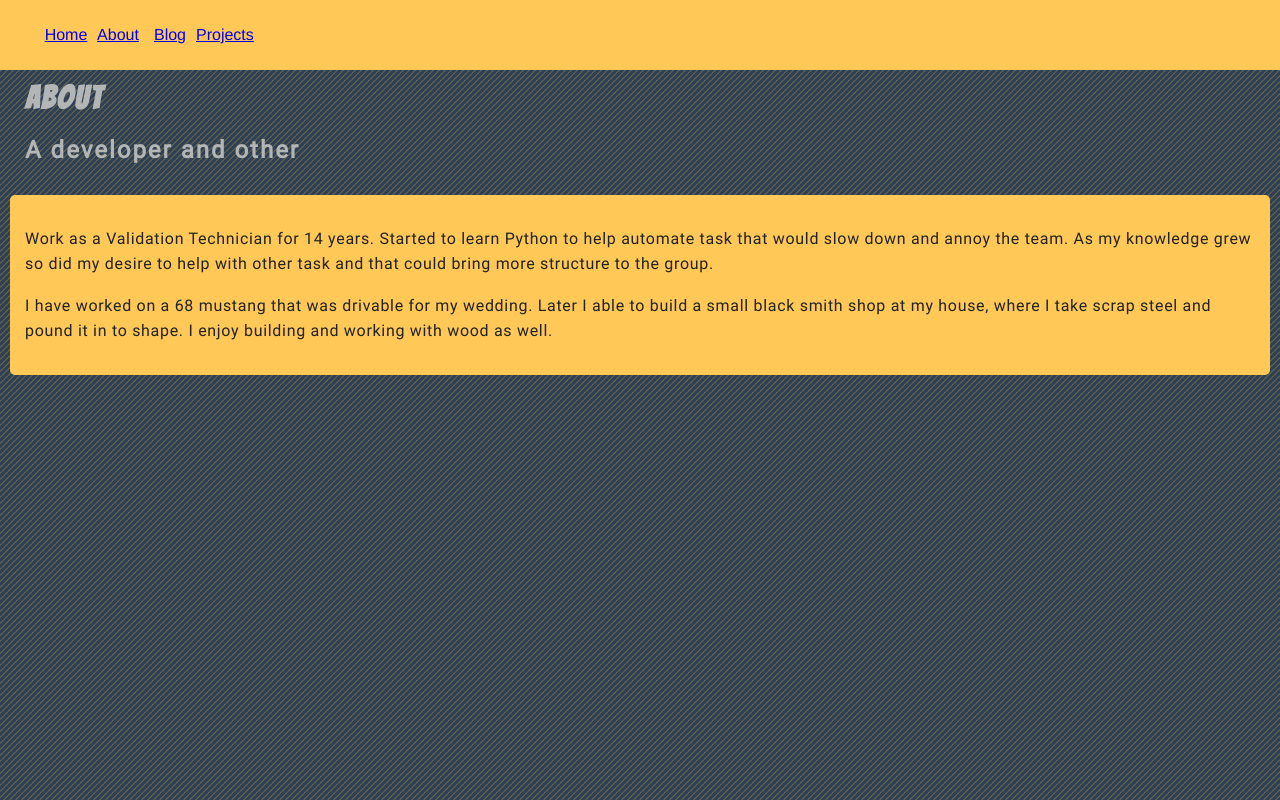
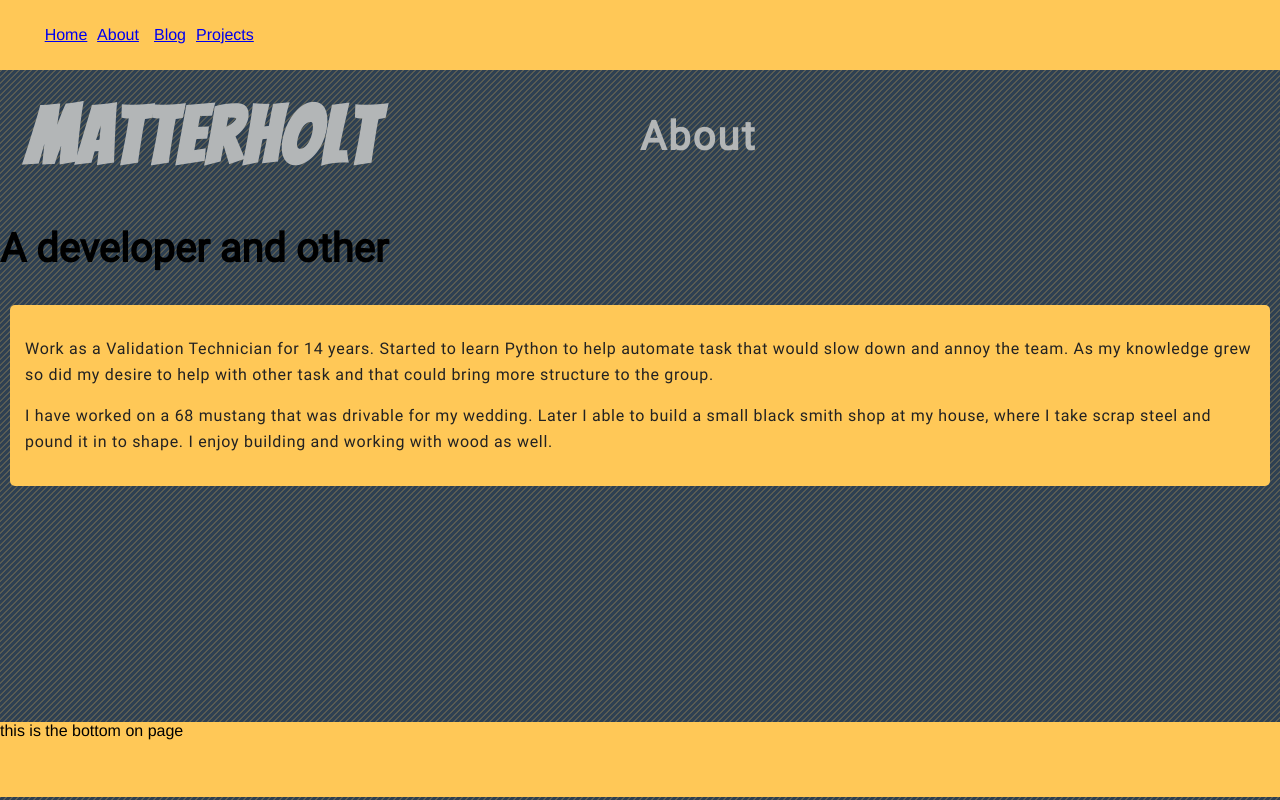
Before and after one commit to matterholt/matterPage, a Next.js app in the folder web/: page /about in a window 1280 px wide. Built offline with nearby package versions, Linux system fonts and the light colour scheme.

Commit message:
added global layout

```diff
--- /dev/null
+++ b/web/component/Footer.js
@@ -0,0 +1,14 @@
+export default function Footer() {
+  return (
+    <div className="footer">
+      <p>this is the bottom on page</p>
+      <style jsx>{`
+        .footer {
+          height: 75px;
+          width: 100%;
+          background: var(--light-accent);
+        }
+      `}</style>
+    </div>
+  );
+}
--- /dev/null
+++ b/web/component/Header.js
@@ -0,0 +1,8 @@
+export default function Header(props) {
+  return (
+    <div className="header">
+      <h1 className="title">Matterholt</h1>
+      <h2 className="subtitle">{props.subtitle}</h2>
+    </div>
+  );
+}
--- /dev/null
+++ b/web/component/Layout.js
@@ -0,0 +1,22 @@
+import React from "react";
+import Nav from "./nav";
+import Header from "./Header";
+import Footer from "./Footer";
+
+export default function Layout(props) {
+  return (
+    <div>
+      <Nav />
+      <Header subtitle={props.subtitle} />
+      <div className="content">{props.children}</div>
+      <Footer />
+      <style jsx>
+        {`
+          .content {
+            min-height: 60vh;
+          }
+        `}
+      </style>
+    </div>
+  );
+}
--- a/web/component/nav.js
+++ b/web/component/nav.js
@@ -1,10 +1,9 @@
 import Link from "next/link";
-import style from "./nav_style.module.css";
 
 export default function Nav() {
   return (
-    <nav className={style.bar}>
-      <ul className={style.navlist}>
+    <nav className="bar">
+      <ul className="navlist">
         <li>
           <Link href="/">
             <a>Home</a>
@@ -27,6 +26,20 @@
         </li>
       </ul>
       <style jsx>{`
+        .bar {
+          width: 100%;
+          padding: 10px 0;
+          margin-bottom: 10px;
+          background: var(--light-accent);
+          width: 100%;
+        }
+
+        .navlist {
+          list-style: none;
+          display: flex;
+          flex-flow: row;
+          text-align: center;
+        }
         li {
           width: 52px;
           text-align: center;
--- a/web/component/nav_style.module.css
+++ /dev/null
@@ -1,14 +0,0 @@
- .bar {
-     width: 100%;
-     padding: 10px 0;
-     margin-bottom: 10px;
-     background: var(--light-accent);
-     width: 100%;
- }
-
- .navlist {
-     list-style: none;
-     display: flex;
-     flex-flow: row;
-     text-align: center;
- }
--- a/web/pages/about.js
+++ b/web/pages/about.js
@@ -1,37 +1,37 @@
-import Nav from "../component/nav";
-
-const WriteUp = () => {
+import Layout from "../component/Layout";
+const PageName = () => {
   return (
+    <div>
+      <h2 className="subtitle">A developer and other</h2>
+    </div>
+  );
+};
+const Content = () => {
+  return (
+    <>
+      <PageName />
       <div className="description">
         <p>
-        Work as a Validation Technician for 14 years. Started to learn Python to
-        help automate task that would slow down and annoy the team. As my
+          Work as a Validation Technician for 14 years. Started to learn Python
+          to help automate task that would slow down and annoy the team. As my
           knowledge grew so did my desire to help with other task and that could
           bring more structure to the group.
         </p>
         <p>
-        I have worked on a 68 mustang that was drivable for my wedding. Later I
-        able to build a small black smith shop at my house, where I take scrap
-        steel and pound it in to shape. I enjoy building and working with wood
-        as well.
+          I have worked on a 68 mustang that was drivable for my wedding. Later
+          I able to build a small black smith shop at my house, where I take
+          scrap steel and pound it in to shape. I enjoy building and working
+          with wood as well.
         </p>
       </div>
+    </>
   );
 };
 
 function AboutPage() {
   return (
     <main className="main">
-      <Nav />
-
-      <div className="title">
-        <h1>About</h1>
-        <h2 className="subtitle">A developer and other</h2>
-      </div>
-
-      <section>
-        <WriteUp />
-      </section>
+      <Layout children={<Content />} subtitle="About" />
     </main>
   );
 }
--- a/web/style/style.css
+++ b/web/style/style.css
@@ -69,9 +69,11 @@
     font-family: 'Roboto', sans-serif;
 }
 
-.title {
+.header {
     display: flex;
-    flex-flow: column;
+    flex-flow: row;
+    justify-content: start;
+    align-items: center;
     color: var(--light_white);
     letter-spacing: 2px;
     font-family: 'Bangers',
@@ -79,7 +81,15 @@
     margin: 0 25px;
 }
 
+.title {
+    font-size: 80px;
+    font-weight: bolder;
+    width: 50%;
+}
+
 .subtitle {
     font-family: 'Roboto',
         sans-serif;
+    font-weight: bolder;
+    font-size: 40px;
 }
```
Also changed, not shown: web/pages/blog.js (+19 -11 lines), web/pages/index.js (+5 -10 lines), web/pages/projects.js (+12 -8 lines), web/component/__try_BlogList.js (renamed from web/component/BlogList.js), 1 other file (tests, documents, lock files or other folders). Lines whose indentation alone changed are shown as unchanged.
